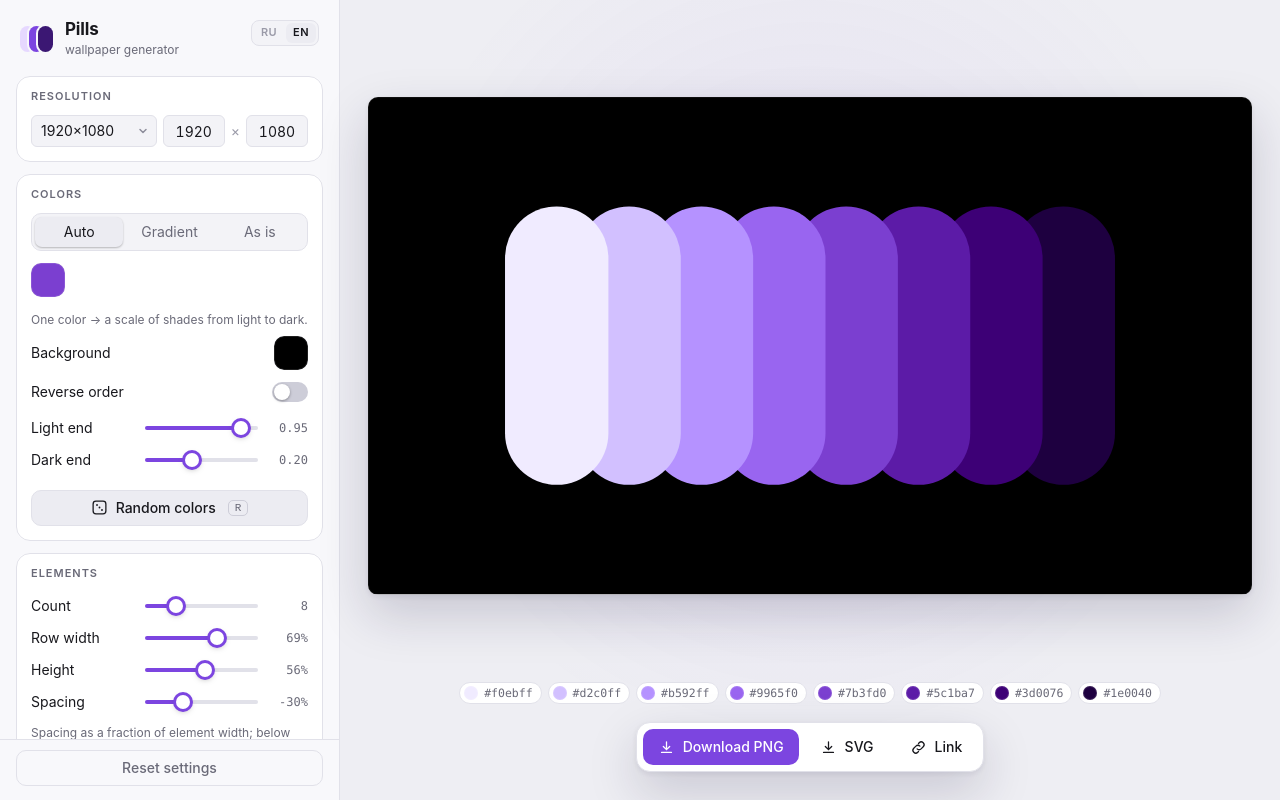
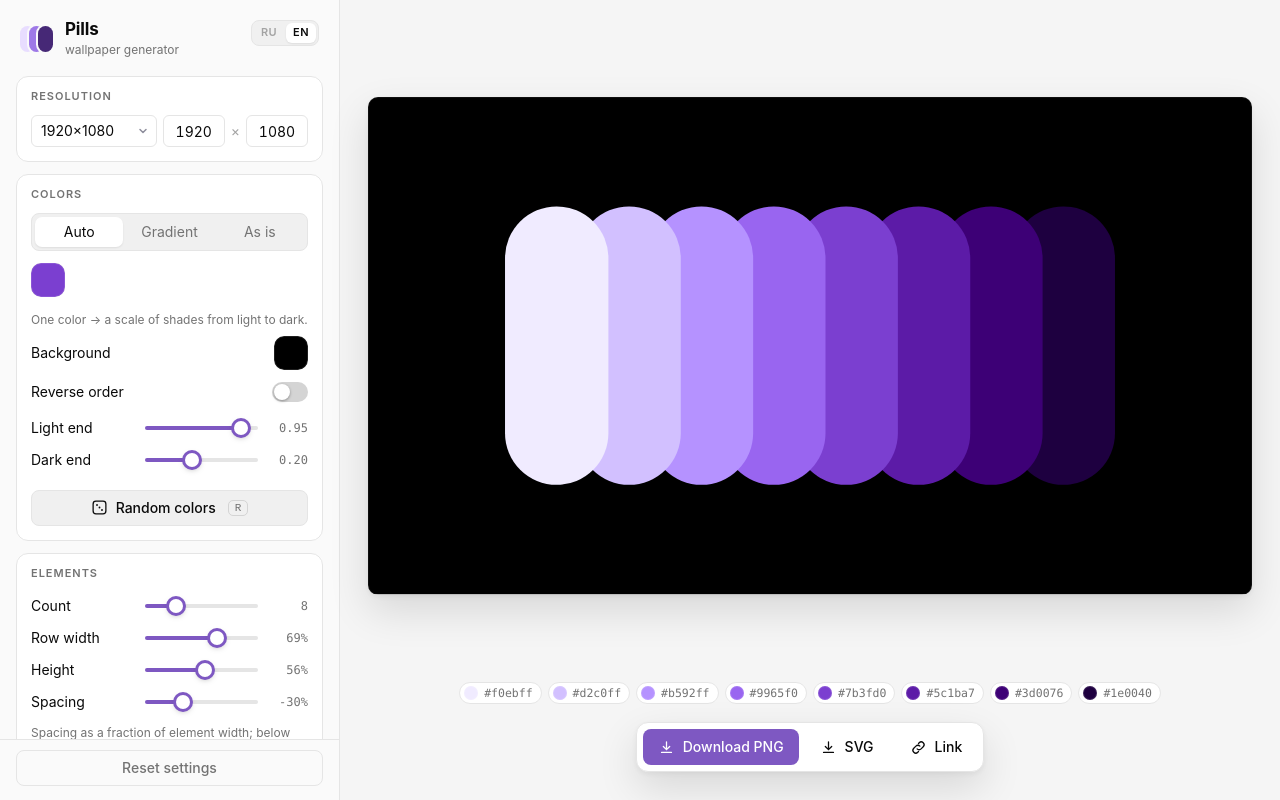
Before and after one commit to rozeraf/wallpaper-pills, a website with bundled scripts: page src/index.html in a window 1280 px wide. Built offline with nearby package versions, Linux system fonts and the light colour scheme.

Commit message:
feat: neutral gray theme with an accent taken from the wallpaper color
- shadcn-like neutral grays (no blue/yellow tint) for dark and light themes
- accent (buttons, sliders, logo) follows the hue of the main wallpaper color,
  computed in OKLCH so contrast stays the same for any hue; grays give a neutral accent
- quieter segmented controls, smaller radii, no background glow

Claude-Session: https://claude.ai/code/session_01UZiA3Whx3KxGYXu4aLvz1R

```diff
--- a/src/js/main.js
+++ b/src/js/main.js
@@ -1,5 +1,5 @@
 // UI: связывает контролы, состояние и превью.
-import { clamp, randomPalette, colorName } from './color.js';
+import { clamp, toLab, randomPalette, colorName } from './color.js';
 import { DEFAULTS, MAX_COLORS, freshState, ensureColors, parseState, serializeState, presetToJson, presetFromJson } from './state.js';
 import { build, toSvg, toCanvas } from './render.js';
 import { lang, t, setLang } from './i18n.js';
@@ -81,9 +81,19 @@ function syncInputs() {
   for (const k in sliders) $(k).value = S[k];
 }
 
+// акцент интерфейса — оттенок основного цвета обоев; почти серый цвет даёт нейтральный акцент
+function setAccent(hex) {
+  const [, a, b] = toLab(hex), c = Math.hypot(a, b), root = document.documentElement;
+  const neutral = c < .04;
+  root.classList.toggle('neutral', neutral);
+  root.style.setProperty('--ah', (Math.atan2(b, a) * 180 / Math.PI).toFixed(1));
+  root.style.setProperty('--ac', neutral ? 0 : clamp(c, .08, .16).toFixed(3));
+}
+
 let raf;
 function update(rebuildColors = true) {
   if (rebuildColors) renderColors();
+  setAccent(S.colors[0]);
   for (const k in sliders) {
     const el = $(k);
     $(k + 'V').textContent = sliders[k](S[k]);
--- a/src/style.css
+++ b/src/style.css
@@ -1,34 +1,42 @@
 /* ---------- токены ---------- */
 :root {
-  --bg: #0c0c0f;
-  --panel: #131317;
-  --card: #1a1a20;
-  --field: #0f0f13;
-  --hover: #24242c;
-  --line: #2a2a33;
-  --line-strong: #3a3a46;
-  --text: #ececf1;
-  --muted: #8e8e9c;
-  --faint: #5d5d6b;
-  --accent: #9965f0;
-  --accent-hi: #b18bff;
-  --accent-soft: rgb(153 101 240 / .16);
-  --on-accent: #fff;
-  --shadow: 0 20px 60px rgb(0 0 0 / .55), 0 2px 8px rgb(0 0 0 / .4);
-  --glow: rgb(153 101 240 / .10);
-  --r-sm: 6px; --r: 10px; --r-lg: 14px;
+  /* нейтральная серая шкала без оттенка */
+  --bg: #0a0a0a;
+  --panel: #0f0f0f;
+  --card: #161616;
+  --field: #1c1c1c;
+  --hover: #262626;
+  --line: #262626;
+  --line-strong: #383838;
+  --text: #fafafa;
+  --muted: #a1a1a1;
+  --faint: #6b6b6b;
+  --seg: #1c1c1c; --seg-on: #2e2e2e;
+  /* акцент — оттенок основного цвета обоев: --ah (hue) и --ac (chroma) ставит JS */
+  --ah: 298; --ac: .16;
+  --accent: oklch(.72 var(--ac) var(--ah));
+  --accent-hi: oklch(.79 var(--ac) var(--ah));
+  --accent-soft: oklch(.72 var(--ac) var(--ah) / .2);
+  --on-accent: #0a0a0a;
+  --shadow: 0 16px 48px rgb(0 0 0 / .6), 0 2px 6px rgb(0 0 0 / .4);
+  --shadow-sm: 0 1px 2px rgb(0 0 0 / .4);
+  --r-sm: 6px; --r: 8px; --r-lg: 12px;
   --ease: cubic-bezier(.2, .7, .2, 1);
   color-scheme: dark;
 }
+:root.neutral { --accent: #e5e5e5; --accent-hi: #fff; --accent-soft: rgb(255 255 255 / .14); }
 @media (prefers-color-scheme: light) {
   :root {
-    --bg: #eeeef3; --panel: #f8f8fb; --card: #ffffff; --field: #f3f3f7; --hover: #ececf2;
-    --line: #e1e1e9; --line-strong: #cdcdd8; --text: #18181d; --muted: #6a6a78; --faint: #9a9aa8;
-    --accent: #7c45e0; --accent-hi: #6a35cc; --accent-soft: rgb(124 69 224 / .12);
-    --shadow: 0 20px 50px rgb(30 20 60 / .18), 0 2px 6px rgb(30 20 60 / .08);
-    --glow: rgb(124 69 224 / .08);
+    --bg: #f5f5f5; --panel: #fafafa; --card: #ffffff; --field: #ffffff; --hover: #f0f0f0;
+    --line: #e5e5e5; --line-strong: #d4d4d4; --text: #0a0a0a; --muted: #737373; --faint: #a3a3a3;
+    --seg: #f0f0f0; --seg-on: #ffffff;
+    --accent: oklch(.55 var(--ac) var(--ah)); --accent-hi: oklch(.48 var(--ac) var(--ah));
+    --accent-soft: oklch(.55 var(--ac) var(--ah) / .14); --on-accent: #fff;
+    --shadow: 0 16px 40px rgb(0 0 0 / .12), 0 2px 6px rgb(0 0 0 / .06);
+    --shadow-sm: 0 1px 2px rgb(0 0 0 / .08);
     color-scheme: light;
   }
+  :root.neutral { --accent: #171717; --accent-hi: #404040; --accent-soft: rgb(0 0 0 / .08); }
 }
 
 /* ---------- база ---------- */
@@ -57,16 +65,16 @@ aside {
 .brand p { margin: 2px 0 0; color: var(--muted); font-size: 12px; }
 .logo { display: flex; height: 26px; }
 .lang { margin-left: auto; align-self: flex-start; display: flex; gap: 2px; padding: 2px; border-radius: 8px;
-  background: var(--field); border: 1px solid var(--line); }
+  background: var(--seg); border: 1px solid var(--line); }
 .lang button { padding: 2px 7px; border: 0; border-radius: 6px; background: none; color: var(--faint);
   font-size: 11px; font-weight: 600; letter-spacing: .04em; cursor: pointer; transition: background .15s, color .15s; }
 .lang button:hover { color: var(--text); }
-.lang [aria-pressed=true] { background: var(--hover); color: var(--text); }
+.lang [aria-pressed=true] { background: var(--seg-on); color: var(--text); box-shadow: var(--shadow-sm); }
 .logo i { width: 15px; height: 26px; border-radius: 99px; box-shadow: 0 0 0 2px var(--panel); }
 .logo i + i { margin-left: -6px; }
-.logo i:nth-child(1) { background: #e6d8ff; }
-.logo i:nth-child(2) { background: var(--accent); }
-.logo i:nth-child(3) { background: #3b1773; }
+.logo i:nth-child(1) { background: oklch(.92 calc(var(--ac) * .35) var(--ah)); }
+.logo i:nth-child(2) { background: oklch(.66 var(--ac) var(--ah)); }
+.logo i:nth-child(3) { background: oklch(.36 calc(var(--ac) * .8) var(--ah)); }
 
 fieldset {
   margin: 0; min-width: 0; padding: 12px 14px 14px;
@@ -163,7 +171,7 @@ input[type=range]:disabled { opacity: .35; cursor: not-allowed; }
 /* сегменты */
 .seg {
   display: flex; gap: 2px; padding: 3px; border-radius: var(--r); position: relative;
-  background: var(--field); border: 1px solid var(--line);
+  background: var(--seg); border: 1px solid var(--line);
 }
 .seg-wide { margin-bottom: 12px; }
 .seg input { position: absolute; opacity: 0; pointer-events: none; }
@@ -172,7 +180,7 @@ input[type=range]:disabled { opacity: .35; cursor: not-allowed; }
   color: var(--muted); white-space: nowrap; transition: background .15s, color .15s;
 }
 .seg label:hover { color: var(--text); }
-.seg input:checked + label { background: var(--hover); color: var(--text); box-shadow: 0 1px 2px rgb(0 0 0 / .25); }
+.seg input:checked + label { background: var(--seg-on); color: var(--text); box-shadow: var(--shadow-sm); }
 .seg input:focus-visible + label { outline: 2px solid var(--accent); outline-offset: -2px; }
 
 /* чипы цветов */
@@ -211,7 +219,7 @@ input[type=range]:disabled { opacity: .35; cursor: not-allowed; }
 body.dropping::after {
   content: attr(data-drop); position: fixed; inset: 12px; z-index: 20;
   display: grid; place-items: center; border-radius: var(--r-lg);
-  border: 2px dashed var(--accent); background: rgb(12 12 15 / .82); color: #fff;
+  border: 2px dashed var(--accent); background: rgb(10 10 10 / .85); color: #fafafa;
   font-size: 18px; font-weight: 500; pointer-events: none;
 }
 .btn-ghost { width: 100%; justify-content: center; background: transparent; color: var(--muted); }
@@ -226,7 +234,6 @@ kbd {
 main {
   display: flex; flex-direction: column; align-items: center; justify-content: center; gap: 18px;
   padding: 28px; min-width: 0; min-height: 0;
-  background: radial-gradient(ellipse at 50% 40%, var(--glow), transparent 65%);
 }
 .stage { flex: 1; min-height: 0; width: 100%; display: flex; align-items: center; justify-content: center; container-type: size; }
 #preview {
```
